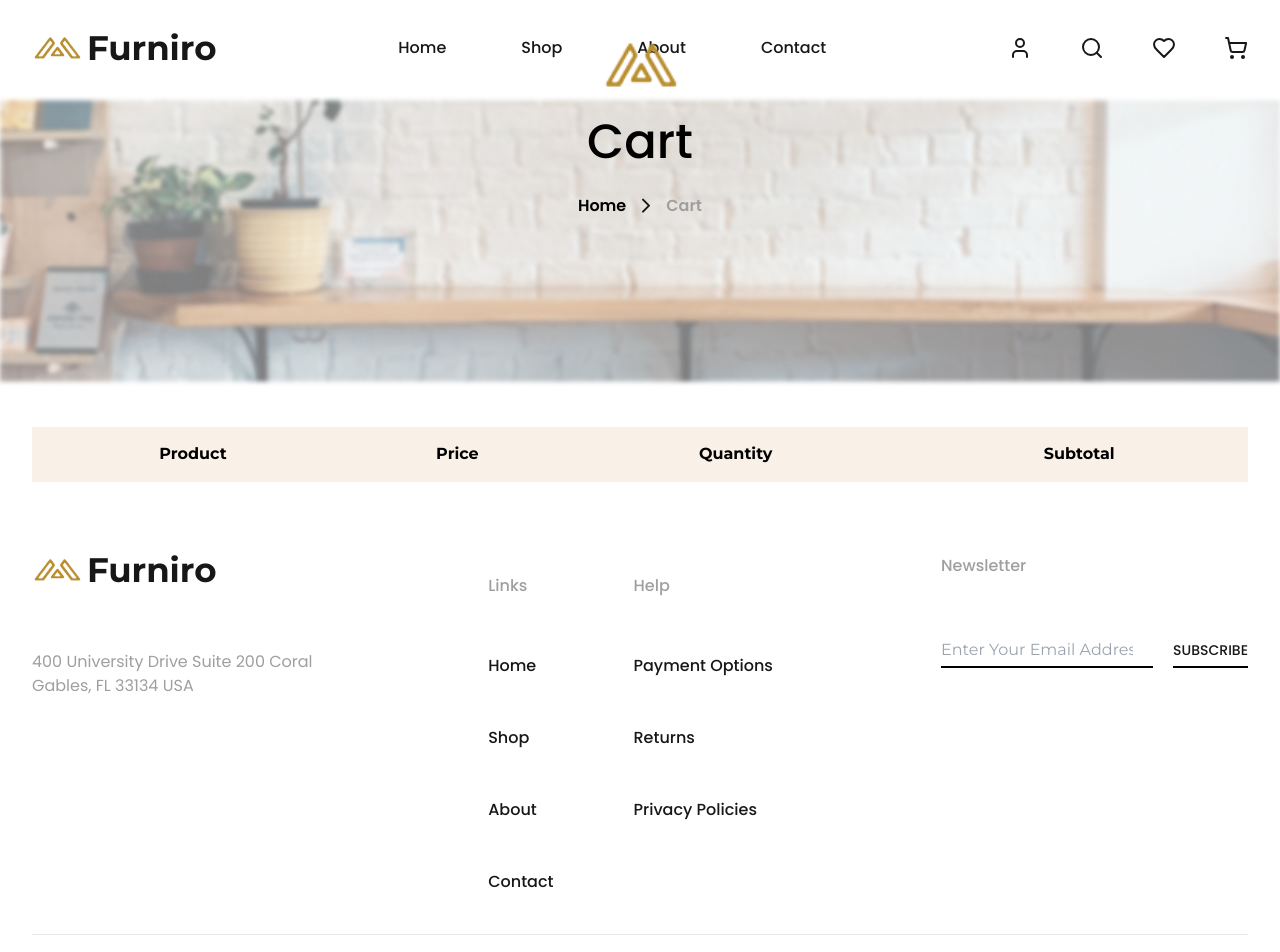
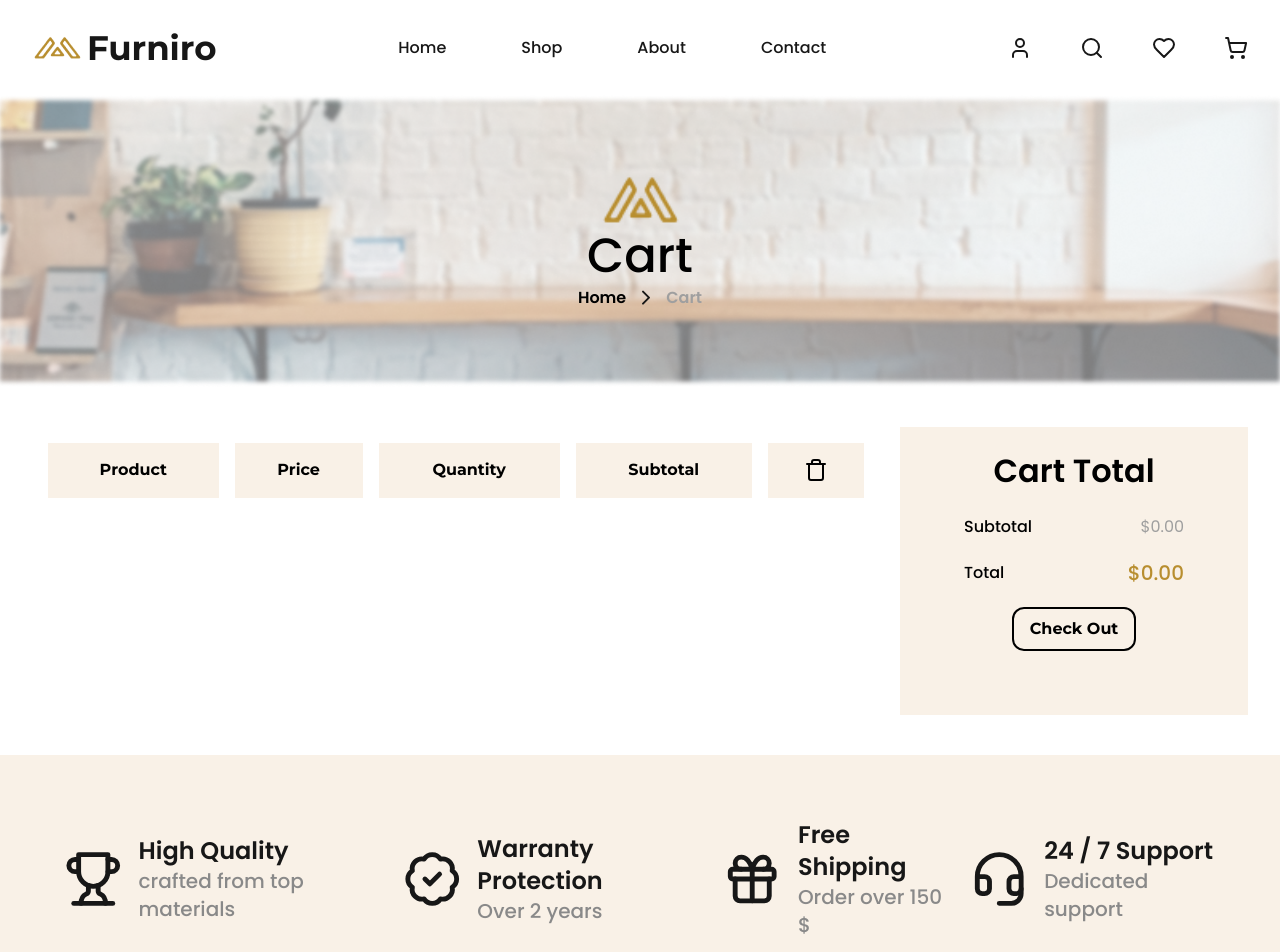
Before and after one commit to YoussefSayedDev/Furniro_eCommerce, a Next.js app: page /cart in a window 1280 px wide. Shown: the top 952 px of the page. Built offline with nearby package versions, Linux system fonts and the light colour scheme.

Commit message:
Finished cart page fix some problems ui

```diff
--- a/app/cart/page.tsx
+++ b/app/cart/page.tsx
@@ -1,13 +1,15 @@
 import cartImage from "@/assets/cartpage-image.png";
 import logoImage from "@/assets/logo.png";
-import CartTable from "@/components/CartTable";
+import CartTable from "@/components/Cart/CartTable";
+import CartTotal from "@/components/Cart/CartTotal";
+import Trophy from "@/components/Trophy";
 import { ChevronRight } from "lucide-react";
 import Image from "next/image";
 import Link from "next/link";
 
 export default function CartPage() {
   return (
-    <main>
+    <main className="overflow-hidden">
       <div className="relative w-full">
         <Image
           src={cartImage}
@@ -16,12 +18,20 @@
           width={1440}
           height={316}
         />
-        <div className="absolute bottom-0 left-0 z-20 flex w-full -translate-y-1/2 flex-col items-center gap-4 px-8 py-10">
-          <Image src={logoImage} alt="logo" width={77} height={77} />
-          <h1 className="font-poppins text-[48px] font-medium text-black">
+
+        {/* Centering the absolute div */}
+        <div className="absolute left-1/2 top-1/2 z-20 flex w-full -translate-x-1/2 -translate-y-1/2 flex-col items-center gap-1 px-8 py-10 md:gap-4">
+          <Image
+            className="w-8 md:w-20"
+            src={logoImage}
+            alt="logo"
+            width={77}
+            height={77}
+          />
+          <h1 className="font-poppins text-xl font-medium text-black md:text-[48px]">
             Cart
           </h1>
-          <div className="flex items-center gap-2">
+          <div className="hidden items-center gap-2 md:flex">
             <Link
               className="font-poppins text-base font-semibold text-black transition-colors duration-200 hover:text-[#9F9F9F]"
               href={"/"}
@@ -39,11 +49,14 @@
         </div>
       </div>
       <div>
-        <div className="container mx-auto px-8 py-10">
-          <CartTable />
+        <div className="container mx-auto flex flex-col items-start gap-5 px-8 py-10 lg:flex-row lg:justify-between">
+          <div className="w-[390px] overflow-x-auto lg:w-full">
+            <CartTable />
+          </div>
+          <CartTotal />
         </div>
-        <div></div>
       </div>
+      <Trophy />
     </main>
   );
 }
--- a/app/globals.css
+++ b/app/globals.css
@@ -3,6 +3,19 @@
 @tailwind base;
 @tailwind components;
 @tailwind utilities;
+
+/* Hide the increment and decrement arrows */
+input[type="number"]::-webkit-outer-spin-button,
+input[type="number"]::-webkit-inner-spin-button {
+  -webkit-appearance: none;
+  margin: 0;
+}
+
+/* Hide the increment and decrement arrows in Firefox */
+input[type="number"] {
+  -moz-appearance: textfield;
+  appearance: textfield;
+}
 
 :root {
   --background: #ffffff;
--- a/app/layout.tsx
+++ b/app/layout.tsx
@@ -1,4 +1,4 @@
-import Cart from "@/components/Cart";
+import Cart from "@/components/Cart/Cart";
 import Header from "@/components/header/Header";
 import Footer from "@/containers/Footer";
 import { CartContextProvider } from "@/contexts/CartContext";
--- /dev/null
+++ b/components/Cart/CartTable.tsx
@@ -0,0 +1,85 @@
+"use client";
+import { useCart } from "@/hooks/use-cart";
+import { formatPrice } from "@/utils/helper";
+import { Trash, Trash2 } from "lucide-react";
+import Image from "next/image";
+
+export default function CartTable() {
+  const { cart, updateCart, removeFromCart } = useCart();
+
+  const handleChange = (
+    id: number | string,
+    e: React.ChangeEvent<HTMLInputElement>,
+  ) => {
+    const newQuantity = parseInt(e.target.value, 10);
+
+    // Ensure the quantity is valid (not less than 1 and not more than 10)
+    if (isNaN(newQuantity) || newQuantity < 1 || newQuantity > 10) {
+      return; // Ignore invalid quantity
+    }
+
+    // Update the cart by mapping over the items and updating the quantity of the correct item
+    updateCart(
+      cart.map((item) =>
+        item.id === id ? { ...item, quantity: newQuantity } : item,
+      ),
+    );
+  };
+
+  return (
+    <table className="w-full border-separate border-spacing-4 text-center">
+      <thead className="h-[55px] bg-[#F9F1E7] text-black">
+        <tr>
+          <th className="px-4">Product</th>
+          <th className="px-4">Price</th>
+          <th className="px-4">Quantity</th>
+          <th className="px-4">Subtotal</th>
+          <th className="px-4">
+            <Trash className="mx-auto size-6" />
+          </th>
+        </tr>
+      </thead>
+      <tbody className="space-y-4">
+        {cart.map((item) => (
+          <tr key={item.id} className="py-5">
+            <td className="flex flex-col items-center gap-5 md:flex-row">
+              <Image
+                className="h-[100px] w-[100px] rounded-md"
+                src={item.image}
+                alt={item.title}
+                width={100}
+                height={100}
+              />
+              <h2 className="font-poppins text-base font-semibold text-[#9F9F9F]">
+                {item.title}
+              </h2>
+            </td>
+            <td className="font-poppins text-base text-[#9F9F9F]">
+              {formatPrice(item.price)}
+            </td>
+            <td>
+              <input
+                title="quantity"
+                type="number"
+                min="1"
+                max="10"
+                value={item.quantity}
+                onChange={(e) => handleChange(item.id, e)}
+                className="h-[32px] w-[32px] rounded-md border-2 border-[#9F9F9F] text-center font-poppins text-base font-semibold text-black"
+              />
+            </td>
+            <td className="w-[150px] font-poppins text-base text-black">
+              {formatPrice(item.price * item.quantity)}
+            </td>
+            <td>
+              <Trash2
+                className="mx-auto size-6 cursor-pointer text-primary transition-colors duration-200 hover:text-red-600"
+                onClick={() => removeFromCart(item.id)}
+              />
+            </td>
+          </tr>
+        ))}
+      </tbody>
+    </table>
+  );
+}
--- /dev/null
+++ b/components/Cart/CartTotal.tsx
@@ -0,0 +1,37 @@
+"use client";
+
+import { useCart } from "@/hooks/use-cart";
+import { formatPrice } from "@/utils/helper";
+
+export default function CartTotal() {
+  const { total } = useCart();
+
+  return (
+    <div className="mx-auto flex max-h-[390px] max-w-[390px] flex-col items-center gap-5 bg-[#F9F1E7] px-16 pb-16 pt-5">
+      <h1 className="text-nowrap font-poppins text-[32px] font-semibold text-black">
+        Cart Total
+      </h1>
+      <div className="flex min-w-[220px] flex-col items-stretch gap-5">
+        <div className="flex items-center justify-between gap-5">
+          <h3 className="font-poppins text-base font-medium text-black">
+            Subtotal
+          </h3>
+          <span className="font-poppins text-base text-[#9F9F9F]">
+            {formatPrice(total)}
+          </span>
+        </div>
+        <div className="flex items-center justify-between gap-5">
+          <h3 className="font-poppins text-base font-medium text-black">
+            Total
+          </h3>
+          <span className="font-poppins text-xl font-medium text-[#B88E2F]">
+            {formatPrice(total)}
+          </span>
+        </div>
+      </div>
+      <button className="rounded-xl border-2 border-black px-4 py-2 font-bold text-black transition-colors duration-200 hover:border-primary hover:bg-primary hover:text-white">
+        Check Out
+      </button>
+    </div>
+  );
+}
--- a/components/CartTable.tsx
+++ /dev/null
@@ -1,48 +0,0 @@
-"use client";
-import { useCart } from "@/hooks/use-cart";
-import Image from "next/image";
-
-export default function CartTable() {
-  const { cart } = useCart();
-
-  return (
-    <table className="w-full">
-      <thead className="h-[55px] bg-[#F9F1E7] text-black">
-        <tr>
-          <th>Product</th>
-          <th>Price</th>
-          <th>Quantity</th>
-          <th>Subtotal</th>
-        </tr>
-      </thead>
-      <tbody className="">
-        {cart.map((item) => (
-          <tr key={item.id} className="">
-            <td className="flex items-center gap-2">
-              <Image
-                src={item.image}
-                alt={item.title}
-                width={100}
-                height={100}
-              />
-              <h2 className="font-poppins text-base font-semibold">
-                {item.title}
-              </h2>
-            </td>
-            <td>{item.price}</td>
-            <td>
-              <input
-                title="quantity"
-                type="number"
-                min="1"
-                max="10"
-                value={item.quantity}
-              />
-            </td>
-            <td>{item.price * item.quantity}</td>
-          </tr>
-        ))}
-      </tbody>
-    </table>
-  );
-}
--- a/components/ProductItem.tsx
+++ b/components/ProductItem.tsx
@@ -46,6 +46,7 @@
     return (
       <div className="group relative cursor-pointer overflow-hidden rounded-md">
         {/* Image Section */}
+        <Link href={`/shop/${id}`}>
           <div className="relative">
             <Image src={image} alt={title} width={285} height={301} />
             {(newItem || priceBeforeDiscount > price) && (
@@ -63,8 +64,10 @@
               </div>
             )}
           </div>
+        </Link>
 
         {/* Product Details */}
+        <Link href={`/shop/${id}`}>
           <div className="flex flex-col gap-1 bg-bgSecondary p-4">
             <h1 className="font-poppins text-2xl font-semibold">{title}</h1>
             <p className="font-poppins text-base font-medium text-[#898989]">
@@ -81,6 +84,7 @@
               )}
             </div>
           </div>
+        </Link>
 
         {/* Hover Actions */}
         <div className="absolute bottom-0 left-0 right-0 z-20 flex h-0 flex-col items-center justify-center bg-[#3a3a3ab6] transition-all duration-500 group-hover:h-full">
--- a/containers/Footer.tsx
+++ b/containers/Footer.tsx
@@ -55,7 +55,14 @@
         <hr />
         <div>
           <p className="mb-12 mt-5 text-center font-poppins text-base lg:text-start">
-            {new Date().getFullYear()} furino. All rights reverved
+            {new Date().getFullYear()} Furino. Powered by{" "}
+            <a
+              href="https://youssef-el-sayed.vercel.app"
+              className="font-semibold text-blue-600 hover:text-blue-800"
+            >
+              Youssef El Sayed
+            </a>
+            . All rights reserved.
           </p>
         </div>
       </div>
--- a/contexts/CartContext.tsx
+++ b/contexts/CartContext.tsx
@@ -12,6 +12,7 @@
   cart: CartItemType[];
   addToCart: (cartItem: CartItemType) => void;
   removeFromCart: (id: number | string) => void;
+  updateCart: (updatedCart: CartItemType[]) => void;
   open: boolean;
   setOpen: (open: boolean) => void;
   total: number;
@@ -44,6 +45,10 @@
     setCart(items);
   };
 
+  const updateCart = (updatedCart: CartItemType[]) => {
+    setCart(updatedCart);
+  };
+
   useEffect(() => {
     const getTotal = () => {
       const theTotal = cart.reduce(
@@ -57,7 +62,15 @@
 
   return (
     <CartContext.Provider
-      value={{ cart, addToCart, open, setOpen, total, removeFromCart }}
+      value={{
+        cart,
+        addToCart,
+        open,
+        setOpen,
+        total,
+        removeFromCart,
+        updateCart,
+      }}
     >
       {children}
     </CartContext.Provider>
```
Also changed, not shown: components/ProductDetails.tsx (+5 -5 lines), components/Cart/Cart.tsx (renamed from components/Cart.tsx), components/Cart/CartItem.tsx (renamed from components/CartItem.tsx). Lines whose indentation alone changed are shown as unchanged.
